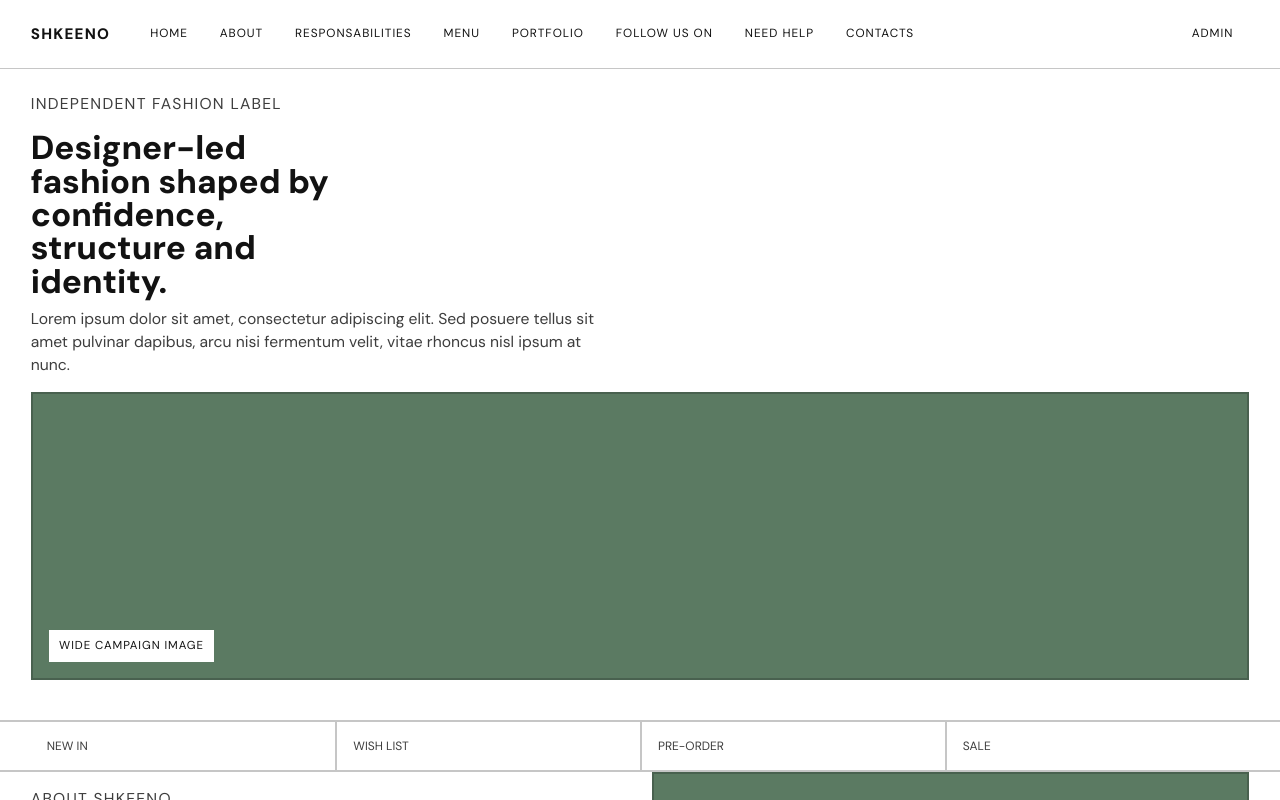
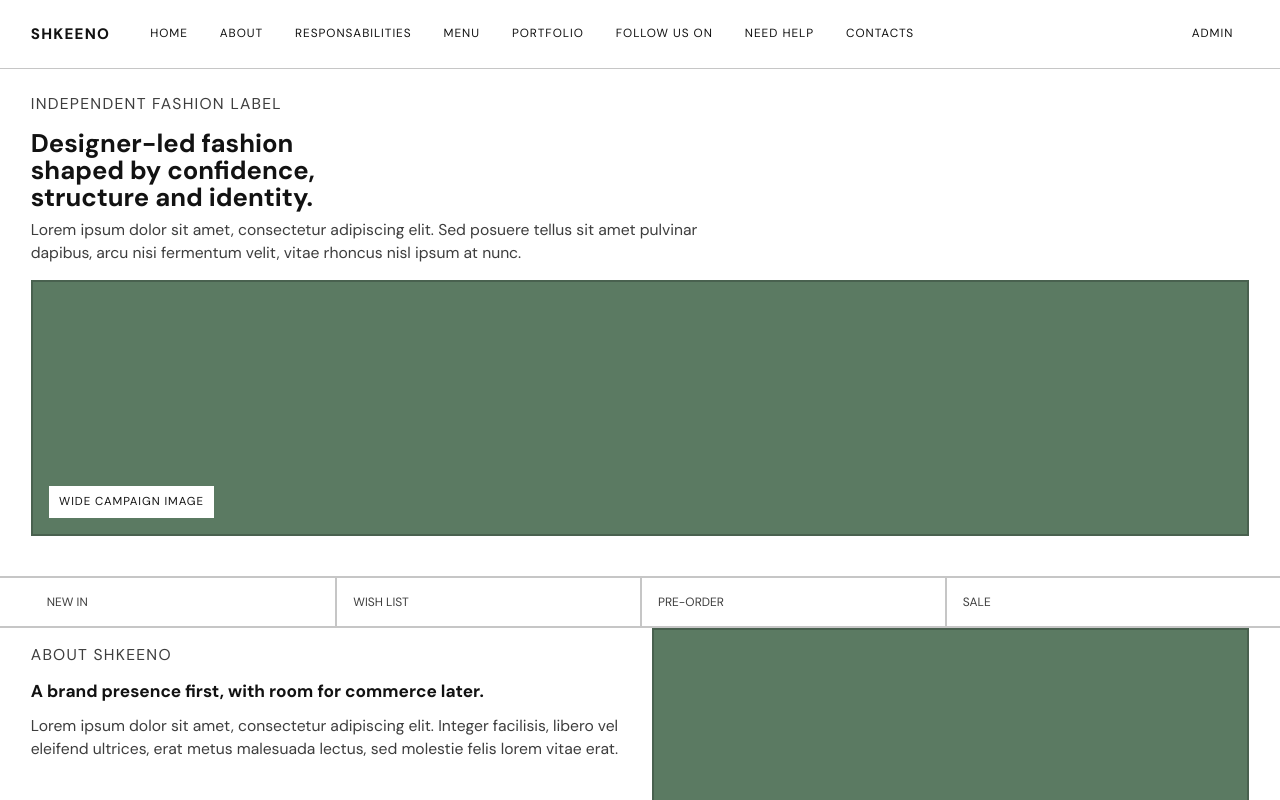
Before and after one commit to mariuspruna/shkeeno, a React (Vite) app: page / in a window 1280 px wide. Shown: the top 800 px of the page. Built offline with nearby package versions, Linux system fonts and the light colour scheme.

Commit message:
Flatten hero typography and reduce empty space

```diff
--- a/src/App.css
+++ b/src/App.css
@@ -139,8 +139,8 @@
 }
 
 .hero-copy h1 {
-  max-width: 13ch;
-  margin: 0 0 0.65rem;
+  max-width: 18ch;
+  margin: 0 0 0.45rem;
 }
 
 .hero-text,
@@ -148,11 +148,11 @@
 .card-meta p,
 .admin-sidebar p,
 .preview-tile p {
-  max-width: 54ch;
+  max-width: 64ch;
 }
 
 .hero-media {
-  margin-top: 1rem;
+  margin-top: 0.75rem;
 }
 
 .button {
@@ -192,7 +192,7 @@
 }
 
 .placeholder-block.tall {
-  min-height: 18rem;
+  min-height: 16rem;
 }
 
 .placeholder-block span {
--- a/src/index.css
+++ b/src/index.css
@@ -60,23 +60,23 @@ h1,
 h2,
 h3 {
   color: var(--color-primary);
-  font-family: var(--font-heading);
-  font-weight: 800;
-  line-height: 1;
+  font-family: inherit;
+  font-weight: 700;
+  line-height: 1.05;
   text-align: left;
 }
 
 h1 {
-  font-size: clamp(1.8rem, 2.6vw, 2.7rem);
+  font-size: clamp(1.5rem, 2vw, 2.15rem);
   letter-spacing: 0;
 }
 
 h2 {
-  font-size: clamp(1.15rem, 1.8vw, 1.45rem);
+  font-size: clamp(1rem, 1.35vw, 1.2rem);
 }
 
 h3 {
-  font-size: 0.98rem;
+  font-size: 0.92rem;
 }
 
 p {
```
